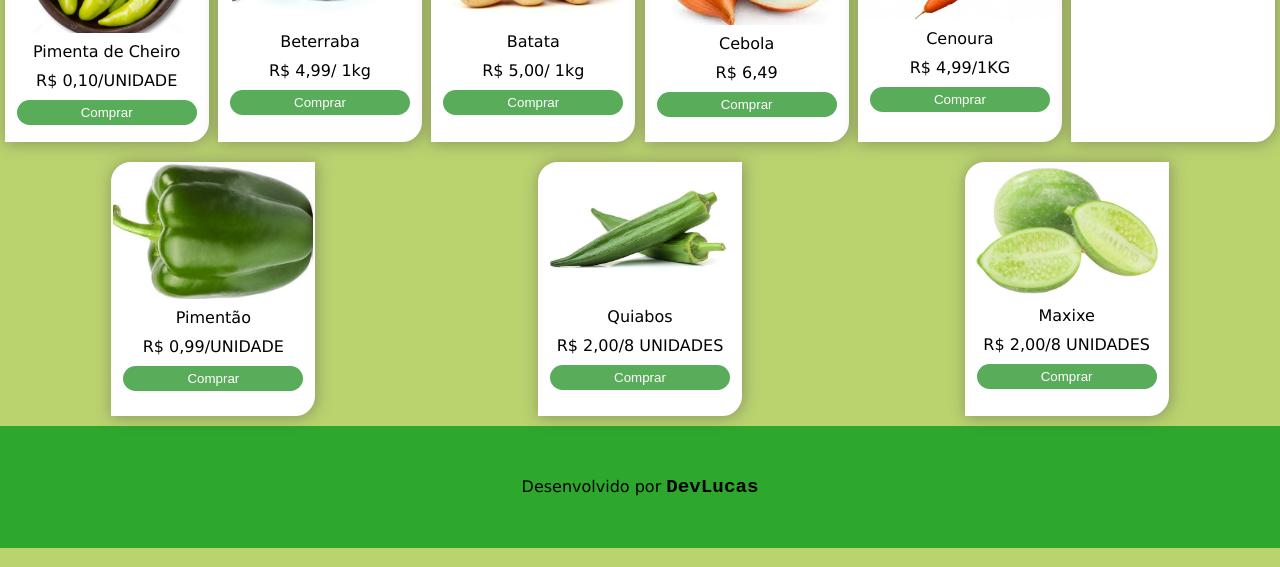
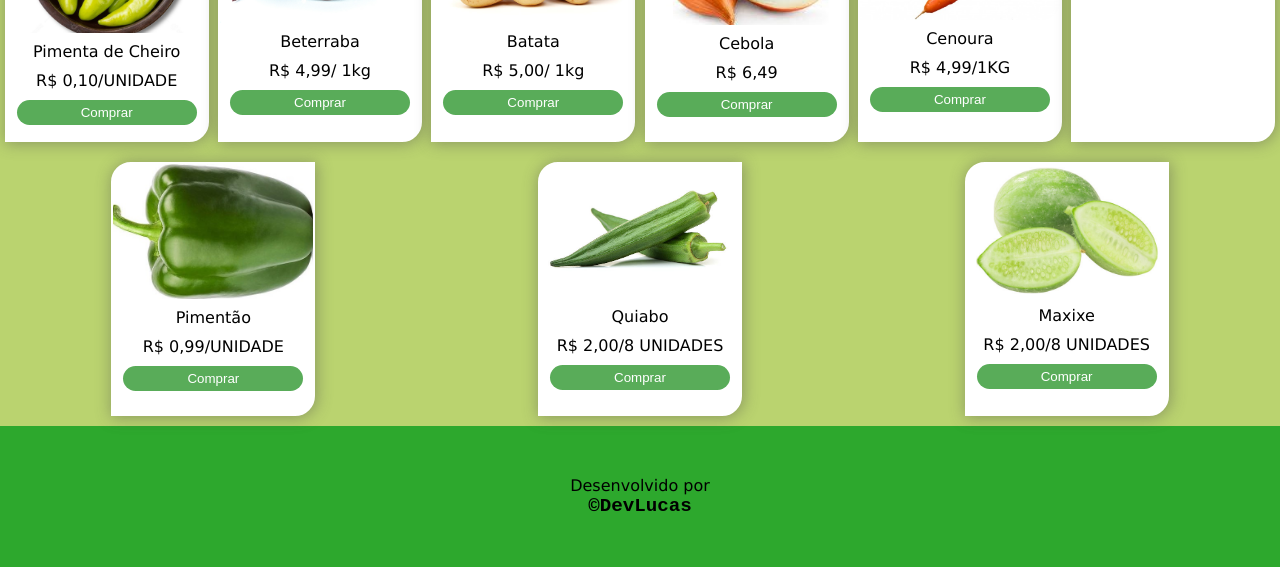
Before and after one commit to lucasevangelistaa/projetofrutaria, a plain HTML site: page index.html in a window 1280 px wide. Shown: the part 1713-2280 px from the top of the page. Drawn offline with Linux system fonts and the light colour scheme.

Commit message:
Fiz alguns ajustes

```diff
--- a/index.html
+++ b/index.html
@@ -188,7 +188,7 @@
             </div>
             <div>
                 <img src="imagens/quiabos.jpg" alt="Quiabo">
-                <p>Quiabos</p>
+                <p>Quiabo</p>
                 <p>R$ 2,00/8 UNIDADES</p>
                 <button>Comprar</button>
             </div>
@@ -201,7 +201,7 @@
         </div>
     </section>
     <footer>
-        <p>Desenvolvido por <a href="https://github.com/lucasevangelistaa" target="_blank">DevLucas</a></p>
+        <p>Desenvolvido por <br> <a href="https://github.com/lucasevangelistaa" target="_blank">&copy;DevLucas</a></p>
     </footer>
 </body>
 </html>
```
